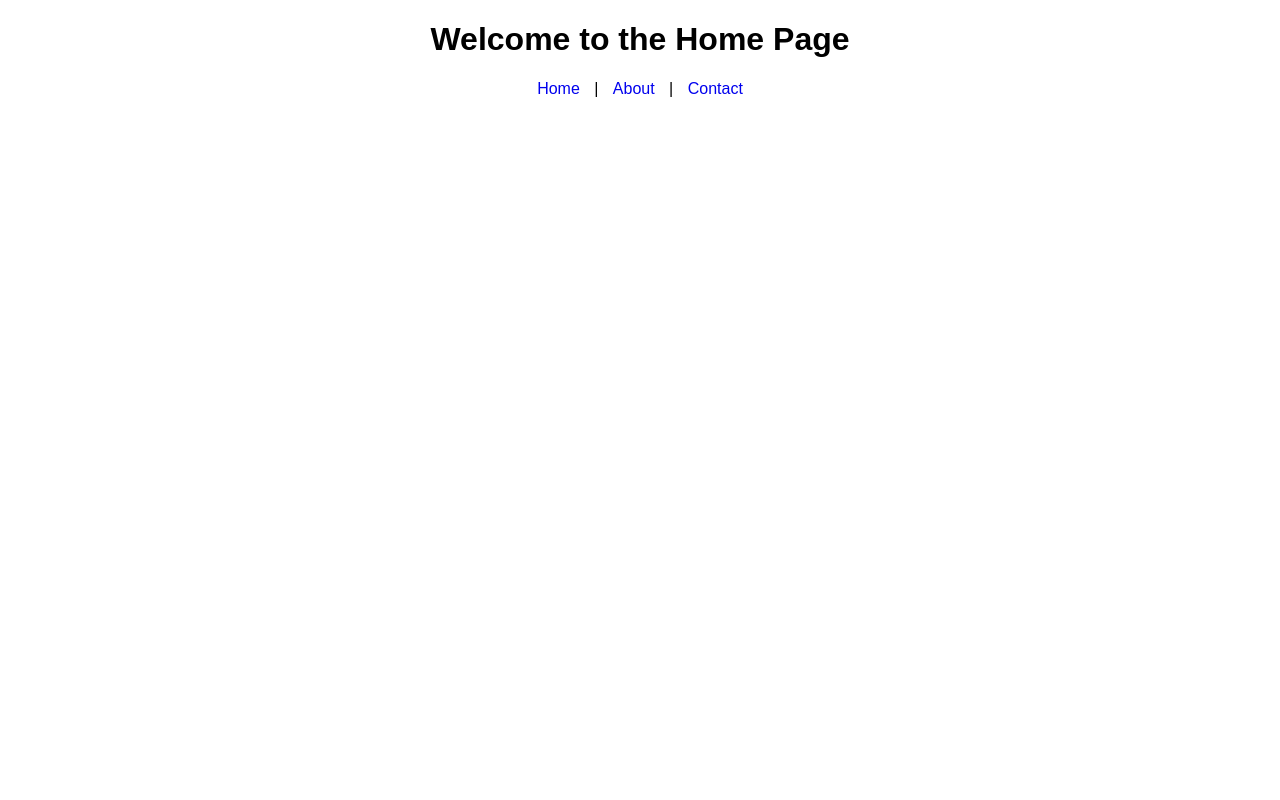
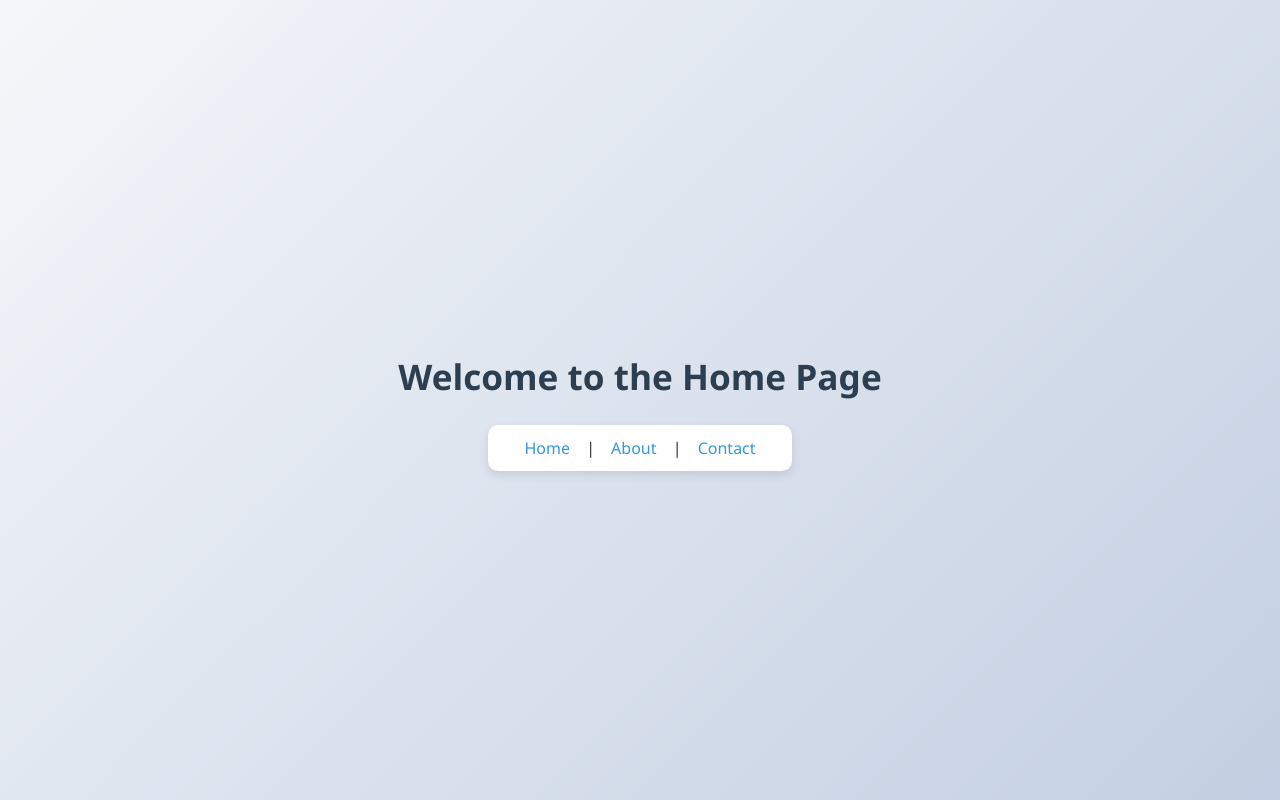
Before and after one commit to Gigi-hubs/Multi-Page-Website, a website: page views/index.html in a window 1280 px wide. Drawn offline with Linux system fonts and the light colour scheme; files that its build step writes are made by us from their sources.

Commit message:
Updated file server features

```diff
--- a/public/style.css
+++ b/public/style.css
@@ -1,13 +1,46 @@
+/* General page styling */
 body {
-  font-family: Arial, sans-serif;
-  text-align: center;
+  font-family: "Segoe UI", Tahoma, Arial, sans-serif;
+  background: linear-gradient(135deg, #f5f7fa, #c3cfe2);
+  margin: 0;
+  padding: 0;
+  height: 100vh;
+
+  /* Center content */
+  display: flex;
+  flex-direction: column;
+  justify-content: center;
+  align-items: center;
+
+  color: #333;
 }
 
-nav {
-  margin-top: 20px;
+/* Heading style */
+h1 {
+  margin-bottom: 25px;
+  font-size: 2.2rem;
+  color: #2c3e50;
 }
 
-a {
+/* Navigation container */
+nav {
+  background: #ffffff;
+  padding: 12px 24px;
+  border-radius: 10px;
+  box-shadow: 0 4px 10px rgba(0, 0, 0, 0.1);
+}
+
+/* Navigation links */
+nav a {
   text-decoration: none;
-  margin: 0 10px;
+  margin: 0 12px;
+  font-weight: 500;
+  color: #3498db;
+  transition: color 0.3s ease, transform 0.2s ease;
 }
+
+/* Hover effect */
+nav a:hover {
+  color: #1d6fa5;
+  transform: translateY(-2px);
+}
--- a/views/index.html
+++ b/views/index.html
@@ -4,7 +4,7 @@
   <meta charset="UTF-8">
   <meta name="viewport" content="width=device-width, initial-scale=1.0">
   <title>Home</title>
-  <link rel="stylesheet" href="/style.css">
+  <link rel="stylesheet" href="/express-multipage-site/public/style.css">
 </head>
 <body>
   <h1>Welcome to the Home Page</h1>
```
